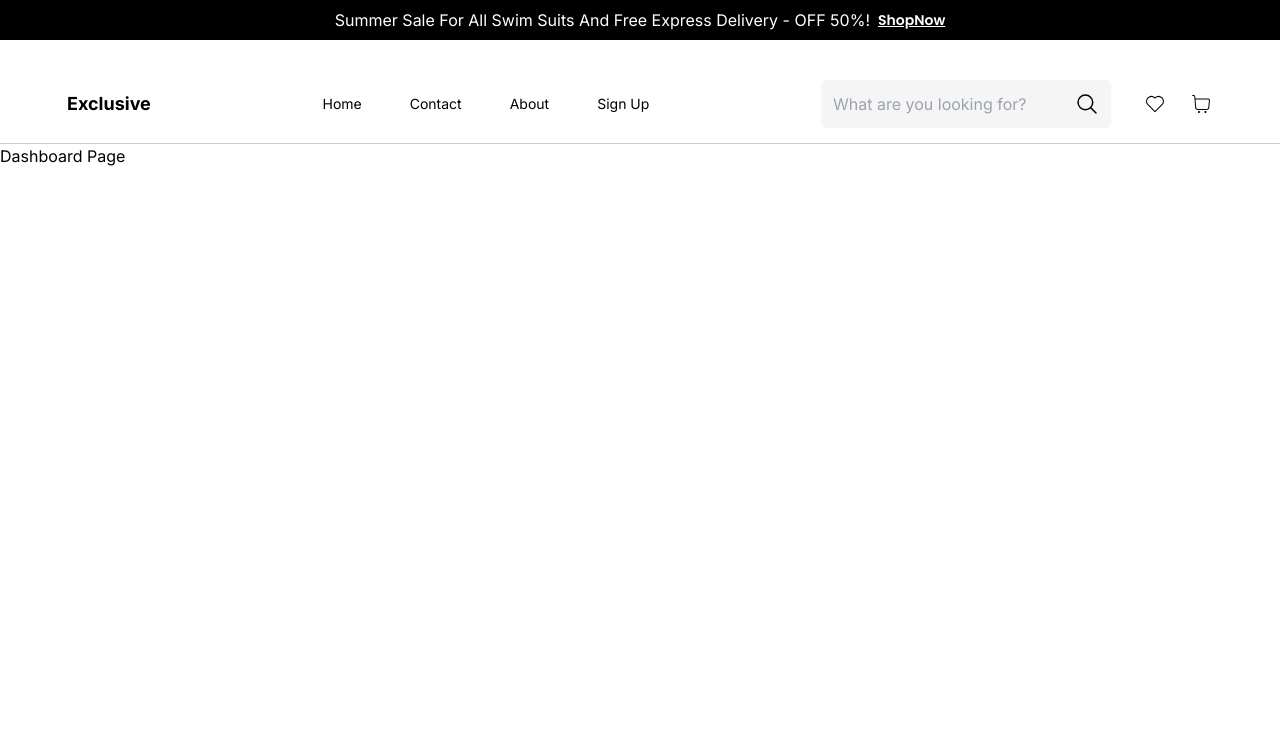
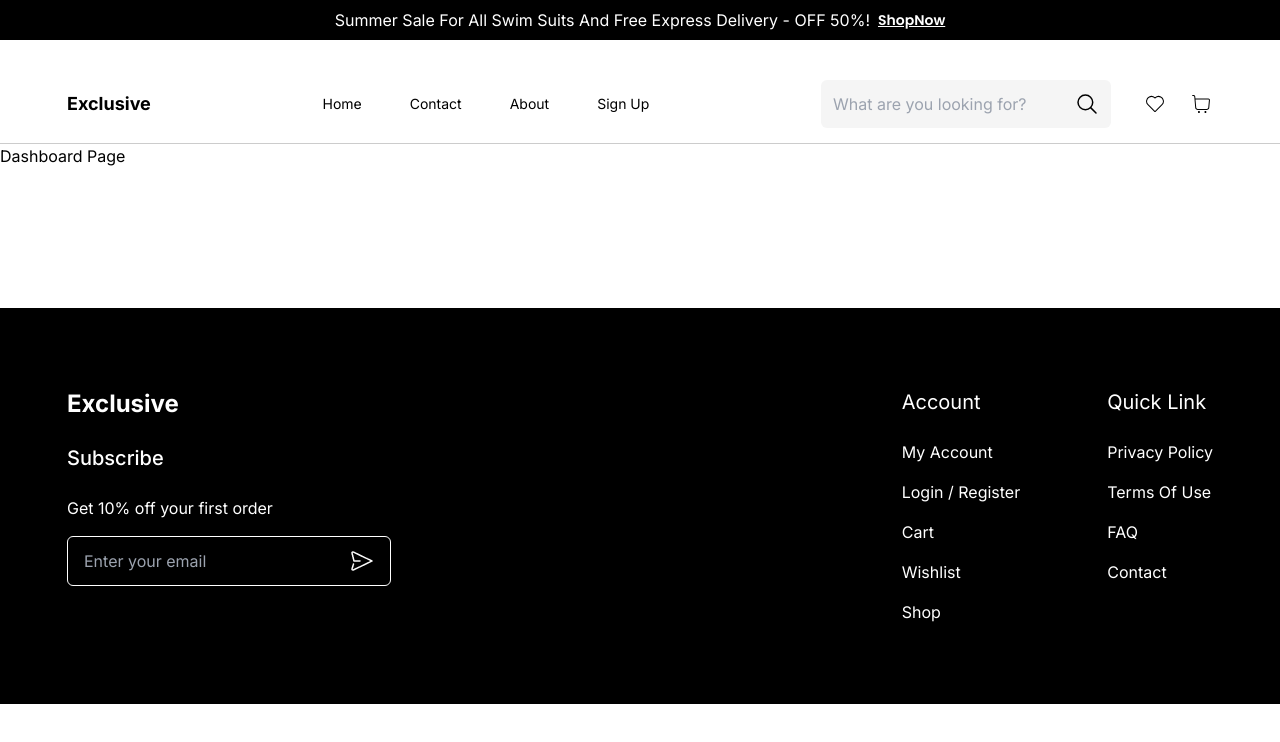
Before and after one commit to bedena2000/ECommerce_React, a React (Vite) app: page /dashboard in a window 1280 px wide. Shown: the top 742 px of the page. Built offline with nearby package versions, Linux system fonts and the light colour scheme; no server answers.

Commit message:
features: add footer

```diff
--- /dev/null
+++ b/src/components/shared/Footer.tsx
@@ -0,0 +1,65 @@
+// Icons
+import sendIcon from '@/assets/icons/icon-send.png';
+
+const Footer = () => {
+    return (
+        <div className="bg-black mt-[140px]">
+            <div className="customContainer">
+                <div className="flex md:flex-row gap-16 md:gap-0 flex-col justify-between py-[80px]">
+                    {/* Left side */}
+                    <div className="text-white">
+
+                        <p className="text-2xl font-bold">Exclusive</p>
+                        <p className="mt-6 font-medium text-xl">Subscribe</p>
+                        <p className="mt-6 font-normal text-base">Get 10% off your first order</p>
+
+                        <div className="w-[240px] md:w-auto overflow-hidden flex items-center gap-[32px] mt-[16px] px-4 py-3 border border-white rounded-md">
+                            <input type="text" placeholder="Enter your email"
+                                   className="outline-none text-white/60 font-normal text-base bg-transparent w-full"
+                            />
+                            <img className="cursor-pointer" src={sendIcon} alt="sendIcon" />
+                        </div>
+
+                    </div>
+                    {/* Left side */}
+
+
+                    {/* Right side */}
+                    <div className="text-white flex gap-[87px]">
+                        <div>
+                            <ul className="flex flex-col gap-6">
+                                <div>
+                                    <li className="text-xl font-normal cursor-pointer">Account</li>
+                                </div>
+                                <div className="flex flex-col gap-4">
+                                    <li className="cursor-pointer text-base">My Account</li>
+                                    <li className="cursor-pointer text-base">Login / Register</li>
+                                    <li className="cursor-pointer text-base">Cart</li>
+                                    <li className="cursor-pointer text-base">Wishlist</li>
+                                    <li className="cursor-pointer text-base">Shop</li>
+                                </div>
+                            </ul>
+                        </div>
+                        <div>
+                            <ul className="flex flex-col gap-6">
+                                <div>
+                                    <li className="text-xl font-normal cursor-pointer">Quick Link</li>
+                                </div>
+                                <div className="flex flex-col gap-4">
+                                    <li className="cursor-pointer text-base">Privacy Policy</li>
+                                    <li className="cursor-pointer text-base">Terms Of Use</li>
+                                    <li className="cursor-pointer text-base">FAQ</li>
+                                    <li className="cursor-pointer text-base">Contact</li>
+                                </div>
+                            </ul>
+                        </div>
+                    </div>
+                    {/* Right side */}
+
+                </div>
+            </div>
+        </div>
+    )
+};
+
+export default Footer;
--- a/src/layout/MainLayout.tsx
+++ b/src/layout/MainLayout.tsx
@@ -4,6 +4,7 @@ import { Outlet } from "react-router";
 // Components
 import AdvertisingSection from "@/components/shared/AdvertisingSection";
 import Header from "@/components/shared/Header";
+import Footer from "@/components/shared/Footer";
 
 export default function MainLayout() {
   return (
@@ -13,6 +14,8 @@ export default function MainLayout() {
       <main>
         <Outlet />
       </main>
+        <Footer />
+
     </div>
   );
 }
--- a/src/pages/Home.tsx
+++ b/src/pages/Home.tsx
@@ -19,6 +19,7 @@ export default function Home() {
       <ExploreProduct />
       <NewArrival />
       <Delivery />
+
     </div>
   );
 }
```
Also changed, not shown: src/assets/icons/icon-send.png (added).
